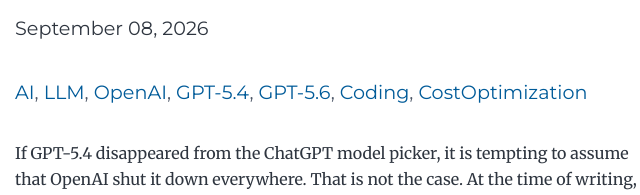
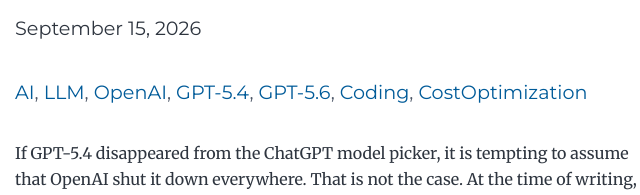
Before and after one commit to fernando-nog/blog, a Gatsby site: page /gpt-5-4-vs-gpt-5-6-coding-replacements-plus-api/ in a window 1280 px wide. Shown: the part 256-451 px from the top of the page, 309-949 px from the left. Built offline with nearby package versions, Linux system fonts and the light colour scheme; Gatsby itself is replaced by a stand-in of ours; some packages are replaced by stand-ins of ours.

Commit message:
Fix GPT-5.4 comparison post date

```diff
--- a/content/blog/gpt-5-4-vs-gpt-5-6-coding-replacements-plus-api/index.md
+++ b/content/blog/gpt-5-4-vs-gpt-5-6-coding-replacements-plus-api/index.md
@@ -1,6 +1,6 @@
 ---
 title: "GPT-5.4 vs GPT-5.6 for Coding: Plus and API Replacements"
-date: "2026-09-08"
+date: "2026-09-15"
 description: "Compare GPT-5.4 with GPT-5.6 Sol, Terra, and Luna for coding: benchmarks, API prices, ChatGPT Plus access, and practical replacement choices."
 tags:
   ["AI", "LLM", "OpenAI", "GPT-5.4", "GPT-5.6", "Coding", "CostOptimization"]
```
